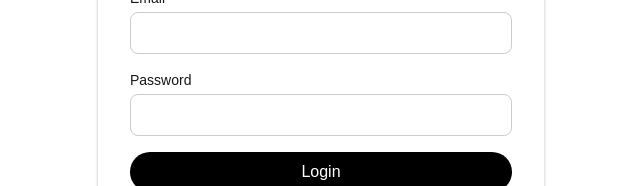
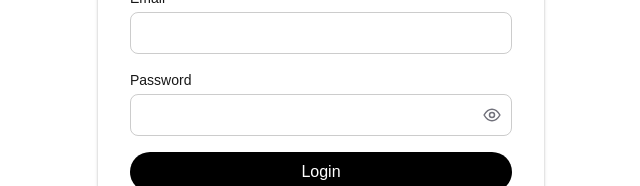
Before and after one commit to Xr7TSi/first-cursor-app, a Next.js app: page /login in a window 1280 px wide. Shown: the part 332-518 px from the top of the page, without its empty margins (319-959 px from the left). Built offline with nearby package versions, Linux system fonts and the light colour scheme.

Commit message:
Adding user ability to see password at login.

```diff
--- /dev/null
+++ b/app/components/password-field.tsx
@@ -0,0 +1,74 @@
+"use client";
+
+import { useId, useState } from "react";
+
+type PasswordFieldProps = {
+  id?: string;
+  name?: string;
+  label?: string;
+  required?: boolean;
+  minLength?: number;
+  autoComplete?: string;
+};
+
+export default function PasswordField({
+  id,
+  name = "password",
+  label = "Password",
+  required = true,
+  minLength,
+  autoComplete = "current-password",
+}: PasswordFieldProps) {
+  const generatedId = useId();
+  const inputId = id ?? generatedId;
+  const [showPassword, setShowPassword] = useState(false);
+
+  return (
+    <div className="space-y-1">
+      <label htmlFor={inputId} className="block text-sm font-medium">
+        {label}
+      </label>
+      <div className="relative">
+        <input
+          id={inputId}
+          name={name}
+          type={showPassword ? "text" : "password"}
+          required={required}
+          minLength={minLength}
+          autoComplete={autoComplete}
+          className="w-full rounded-lg border border-black/20 bg-transparent px-3 py-2 pr-11 outline-none focus:border-black dark:border-white/30 dark:focus:border-white"
+        />
+        <button
+          type="button"
+          onClick={() => setShowPassword((current) => !current)}
+          className="absolute inset-y-0 right-0 flex w-10 items-center justify-center text-zinc-500 hover:text-zinc-900 dark:text-zinc-400 dark:hover:text-zinc-100"
+          aria-label={showPassword ? "Hide password" : "Show password"}
+          title={showPassword ? "Hide password" : "Show password"}
+        >
+          {showPassword ? (
+            <svg viewBox="0 0 24 24" className="h-5 w-5" fill="none" aria-hidden="true">
+              <path
+                d="M3 4.5L20 21M9.9 9.8A3 3 0 0 1 14.2 14M6.7 7.2C5.1 8.6 3.9 10.3 3 12c1.8 3.4 5 7 9 7 1.8 0 3.4-.7 4.8-1.8M19.8 16.8c.9-1 1.6-2.1 2.2-3.3-1.8-3.4-5-7-9-7-1 0-2 .2-2.9.6"
+                stroke="currentColor"
+                strokeWidth="1.8"
+                strokeLinecap="round"
+                strokeLinejoin="round"
+              />
+            </svg>
+          ) : (
+            <svg viewBox="0 0 24 24" className="h-5 w-5" fill="none" aria-hidden="true">
+              <path
+                d="M2.5 12S6.5 5 12 5s9.5 7 9.5 7-4 7-9.5 7-9.5-7-9.5-7Z"
+                stroke="currentColor"
+                strokeWidth="1.8"
+                strokeLinecap="round"
+                strokeLinejoin="round"
+              />
+              <circle cx="12" cy="12" r="3" stroke="currentColor" strokeWidth="1.8" />
+            </svg>
+          )}
+        </button>
+      </div>
+    </div>
+  );
+}
--- a/app/login/page.tsx
+++ b/app/login/page.tsx
@@ -1,4 +1,5 @@
 import Link from "next/link";
+import PasswordField from "@/app/components/password-field";
 
 type LoginPageProps = {
   searchParams: Promise<{ error?: string }>;
@@ -35,18 +36,7 @@ export default async function LoginPage({ searchParams }: LoginPageProps) {
             />
           </div>
 
-          <div className="space-y-1">
-            <label htmlFor="password" className="block text-sm font-medium">
-              Password
-            </label>
-            <input
-              id="password"
-              name="password"
-              type="password"
-              required
-              className="w-full rounded-lg border border-black/20 bg-transparent px-3 py-2 outline-none focus:border-black dark:border-white/30 dark:focus:border-white"
-            />
-          </div>
+          <PasswordField id="password" autoComplete="current-password" />
 
           <button
             type="submit"
--- a/app/signup/page.tsx
+++ b/app/signup/page.tsx
@@ -1,4 +1,5 @@
 import Link from "next/link";
+import PasswordField from "@/app/components/password-field";
 
 type SignupPageProps = {
   searchParams: Promise<{ error?: string }>;
@@ -48,19 +49,7 @@ export default async function SignupPage({ searchParams }: SignupPageProps) {
             />
           </div>
 
-          <div className="space-y-1">
-            <label htmlFor="password" className="block text-sm font-medium">
-              Password
-            </label>
-            <input
-              id="password"
-              name="password"
-              type="password"
-              minLength={8}
-              required
-              className="w-full rounded-lg border border-black/20 bg-transparent px-3 py-2 outline-none focus:border-black dark:border-white/30 dark:focus:border-white"
-            />
-          </div>
+          <PasswordField id="password" minLength={8} autoComplete="new-password" />
 
           <button
             type="submit"
```
